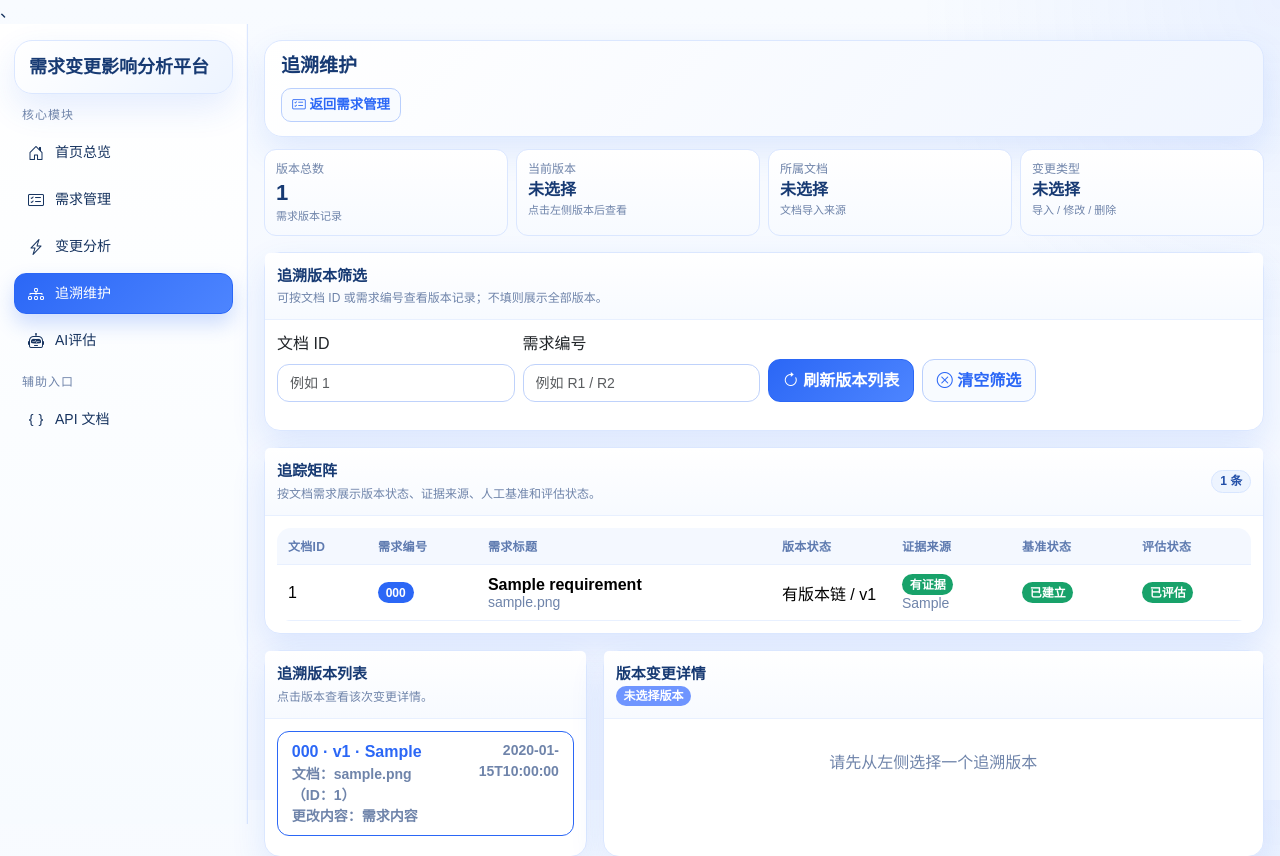
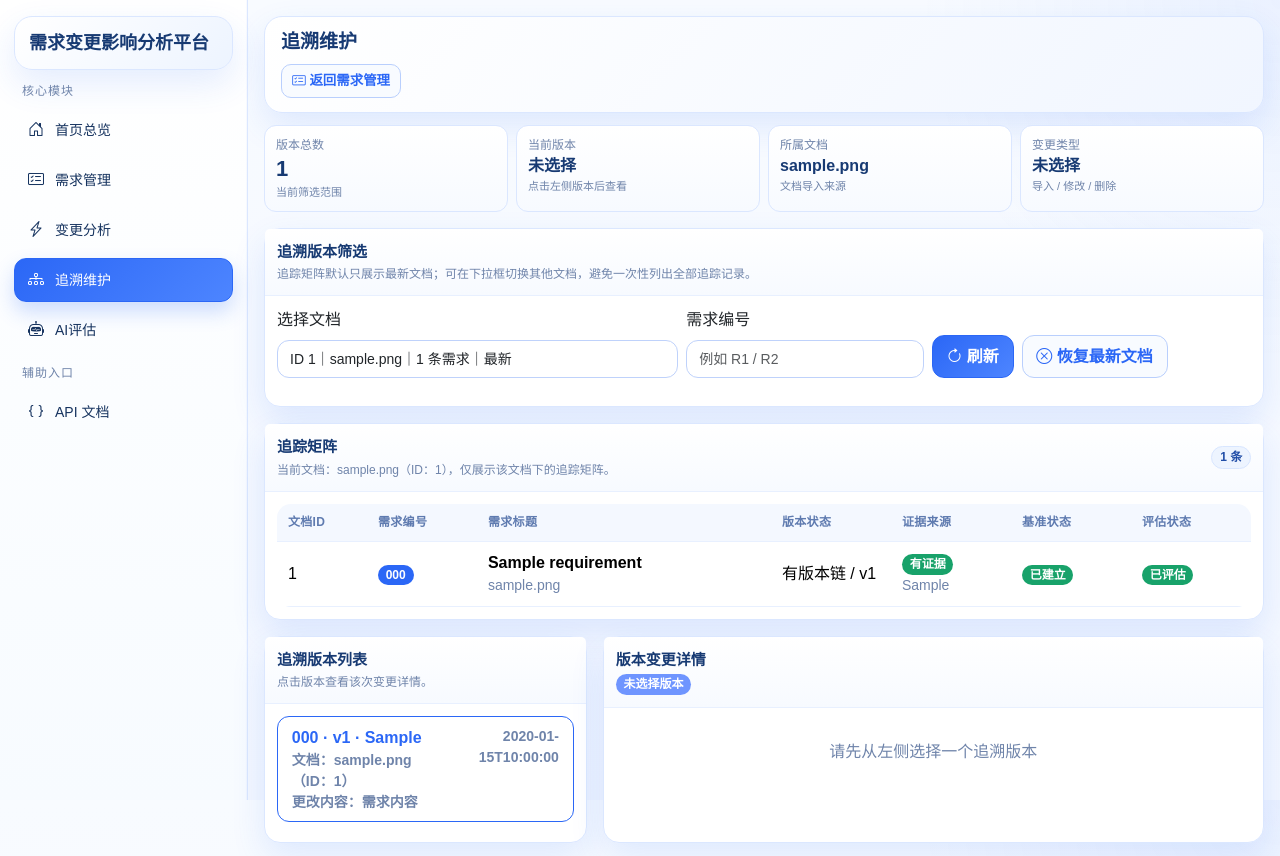
Before and after one commit to CSMA-Graduation-Projects/2026-zhangzhibo-reqtrace, a FastAPI app: page /ui/suggest in a window 1280 px wide. Shown: the top 856 px of the page. Run offline with FastAPI, Linux system fonts and the light colour scheme; tables that the repository leaves empty hold one stand-in row (values such as "Sample post").

Commit message:
Update graduation design project

```diff
--- a/biyesheji/ai_service/templates/suggest.html
+++ b/biyesheji/ai_service/templates/suggest.html
@@ -1,9 +1,7 @@
-<!--追溯维护页面-->、
+<!--追溯维护页面-->
 <!--
-GET /api/v1/trace-versions/trace-matrix：                            加载追踪矩阵
+GET /api/v1/documents：                                               加载文档下拉列表，默认选择最新文档
 GET /api/v1/trace-versions/trace-matrix?document_id={id}：           按文档 ID 加载追踪矩阵
-GET /api/v1/trace-versions/trace-matrix?req_code={req_code}：        按需求编号加载追踪矩阵
-GET /api/v1/trace-versions/requirement-versions：                    加载需求版本列表
 GET /api/v1/trace-versions/requirement-versions?document_id={id}：   按文档 ID 加载需求版本链
 GET /api/v1/trace-versions/requirement-versions?req_code={req_code}：按需求编号加载需求版本链
 GET /api/v1/trace-versions/requirement-versions/{version_id}：       加载指定版本详情和变更差异
@@ -25,7 +23,7 @@ GET /api/v1/trace-versions/requirement-versions/{version_id}：       加载指
         <div class="metric-chip">
             <div class="label">版本总数</div>
             <div class="value" id="metric_total">0</div>
-            <div class="hint">需求版本记录</div>
+            <div class="hint">当前筛选范围</div>
         </div>
         <div class="metric-chip">
             <div class="label">当前版本</div>
@@ -34,7 +32,7 @@ GET /api/v1/trace-versions/requirement-versions/{version_id}：       加载指
         </div>
         <div class="metric-chip">
             <div class="label">所属文档</div>
-            <div class="value fs-6" id="metric_document">未选择</div>
+            <div class="value fs-6" id="metric_document">默认最新文档</div>
             <div class="hint">文档导入来源</div>
         </div>
         <div class="metric-chip">
@@ -48,23 +46,25 @@ GET /api/v1/trace-versions/requirement-versions/{version_id}：       加载指
         <div class="card-header">
             <div>
                 <div class="panel-title">追溯版本筛选</div>
-                <div class="panel-sub">可按文档 ID 或需求编号查看版本记录；不填则展示全部版本。</div>
+                <div class="panel-sub">追踪矩阵默认只展示最新文档；可在下拉框切换其他文档，避免一次性列出全部追踪记录。</div>
             </div>
         </div>
         <div class="card-body">
             <div class="row g-2 align-items-end">
-                <div class="col-md-3">
-                    <label class="form-label">文档 ID</label>
-                    <input id="filter_document_id" class="form-control" placeholder="例如 1">
+                <div class="col-md-5">
+                    <label class="form-label">选择文档</label>
+                    <select id="filter_document_id" class="form-select" onchange="loadVersions()">
+                        <option value="">正在加载文档...</option>
+                    </select>
                 </div>
                 <div class="col-md-3">
                     <label class="form-label">需求编号</label>
                     <input id="filter_req_code" class="form-control" placeholder="例如 R1 / R2">
                 </div>
-                <div class="col-md-6">
+                <div class="col-md-4">
                     <div class="compact-toolbar">
-                        <button class="btn btn-primary" onclick="loadVersions()"><i class="bi bi-arrow-clockwise"></i> 刷新版本列表</button>
-                        <button class="btn btn-outline-secondary" onclick="clearFilters()"><i class="bi bi-x-circle"></i> 清空筛选</button>
+                        <button class="btn btn-primary" onclick="loadVersions()"><i class="bi bi-arrow-clockwise"></i> 刷新</button>
+                        <button class="btn btn-outline-secondary" onclick="clearFilters()"><i class="bi bi-x-circle"></i> 恢复最新文档</button>
                     </div>
                 </div>
             </div>
@@ -72,12 +72,11 @@ GET /api/v1/trace-versions/requirement-versions/{version_id}：       加载指
         </div>
     </div>
 
-
     <div class="card panel-card mb-3">
         <div class="card-header d-flex justify-content-between align-items-center gap-2 flex-wrap">
             <div>
                 <div class="panel-title">追踪矩阵</div>
-                <div class="panel-sub">按文档需求展示版本状态、证据来源、人工基准和评估状态。</div>
+                <div class="panel-sub" id="matrix_subtitle">按当前选择文档展示需求、版本状态、证据来源、人工基准和评估状态。</div>
             </div>
             <span class="badge text-bg-light" id="matrix_count">0 条</span>
         </div>
@@ -135,12 +134,15 @@ GET /api/v1/trace-versions/requirement-versions/{version_id}：       加载指
 <script>
 const API = "/api/v1";
 let currentVersionId = null;
+let documentRows = [];
 
 function esc(s){
     return (s ?? "").toString()
         .replaceAll("&","&amp;")
         .replaceAll("<","&lt;")
-        .replaceAll(">","&gt;");
+        .replaceAll(">","&gt;")
+        .replaceAll('"',"&quot;")
+        .replaceAll("'","&#39;");
 }
 
 function shortText(s, len=90){
@@ -153,19 +155,36 @@ function setMsg(type, text){
     box.innerHTML = text ? `<div class="alert alert-${type} py-2 mb-0">${esc(text)}</div>` : "";
 }
 
+function selectedDocument(){
+    const docId = document.getElementById("filter_document_id").value;
+    return documentRows.find(d => String(d.id) === String(docId));
+}
+
+function updateSelectedDocumentText(){
+    const doc = selectedDocument();
+    const text = doc ? `${doc.original_filename || "未命名文档"}` : "未选择";
+    document.getElementById("metric_document").innerText = text;
+    document.getElementById("matrix_subtitle").innerText = doc
+        ? `当前文档：${text}（ID：${doc.id}），仅展示该文档下的追踪矩阵。`
+        : "请先选择文档后查看追踪矩阵。";
+}
+
 function resetDetail(){
     currentVersionId = null;
     document.getElementById("current_badge").className = "badge text-bg-secondary";
     document.getElementById("current_badge").innerText = "未选择版本";
     document.getElementById("metric_current").innerText = "未选择";
-    document.getElementById("metric_document").innerText = "未选择";
     document.getElementById("metric_change_type").innerText = "未选择";
     document.getElementById("detail_box").innerHTML = `<div class="data-empty">请先从左侧选择一个追溯版本</div>`;
+    updateSelectedDocumentText();
 }
 
 function clearFilters(){
-    document.getElementById("filter_document_id").value = "";
     document.getElementById("filter_req_code").value = "";
+    const sel = document.getElementById("filter_document_id");
+    if (documentRows.length){
+        sel.value = String(documentRows[0].id);
+    }
     loadVersions();
 }
 
@@ -179,6 +198,38 @@ function buildQuery(){
     return q ? `?${q}` : "";
 }
 
+function renderDocuments(rows, preferredId=""){
+    const sel = document.getElementById("filter_document_id");
+    documentRows = Array.isArray(rows) ? rows : [];
+    if (!documentRows.length){
+        sel.innerHTML = `<option value="">暂无文档，请先上传需求文档</option>`;
+        setMsg("warning", "暂无可选择文档，请先在需求管理页上传文档。");
+        updateSelectedDocumentText();
+        return;
+    }
+
+    sel.innerHTML = documentRows.map((d, idx) => {
+        const name = d.original_filename || "未命名文档";
+        const count = Number(d.requirements_count || 0);
+        const latestFlag = idx === 0 ? "｜最新" : "";
+        return `<option value="${esc(d.id)}">ID ${esc(d.id)}｜${esc(name)}｜${count} 条需求${latestFlag}</option>`;
+    }).join("");
+
+    const exists = preferredId && documentRows.some(d => String(d.id) === String(preferredId));
+    sel.value = exists ? String(preferredId) : String(documentRows[0].id);
+    updateSelectedDocumentText();
+}
+
+async function loadDocuments(preferredId=""){
+    const res = await fetch(`${API}/documents`);
+    const data = await res.json().catch(()=> ([]));
+    if (!res.ok){
+        document.getElementById("filter_document_id").innerHTML = `<option value="">文档加载失败</option>`;
+        setMsg("danger", "文档列表加载失败。请检查后端 /api/v1/documents 接口。");
+        return;
+    }
+    renderDocuments(Array.isArray(data) ? data : [], preferredId);
+}
 
 function renderTraceMatrix(rows){
     const tbody = document.getElementById("trace_matrix_tbody");
@@ -186,7 +237,7 @@ function renderTraceMatrix(rows){
     if (!tbody) return;
     count.innerText = `${rows.length || 0} 条`;
     if (!rows.length){
-        tbody.innerHTML = `<tr><td colspan="7" class="data-empty">暂无追踪矩阵数据</td></tr>`;
+        tbody.innerHTML = `<tr><td colspan="7" class="data-empty">当前文档暂无追踪矩阵数据</td></tr>`;
         return;
     }
     tbody.innerHTML = rows.map(r => `
@@ -206,22 +257,15 @@ function renderTraceMatrix(rows){
 }
 
 async function loadTraceMatrix(){
-    const res = await fetch(`${API}/trace-versions/trace-matrix${buildTraceMatrixQuery()}`);
+    const tbody = document.getElementById("trace_matrix_tbody");
+    tbody.innerHTML = `<tr><td colspan="7" class="data-empty">加载中...</td></tr>`;
+    const res = await fetch(`${API}/trace-versions/trace-matrix${buildQuery()}`);
     const data = await res.json().catch(()=> ([]));
     if (!res.ok){
-        const tbody = document.getElementById("trace_matrix_tbody");
-        if (tbody) tbody.innerHTML = `<tr><td colspan="7" class="data-empty text-danger">追踪矩阵加载失败</td></tr>`;
+        tbody.innerHTML = `<tr><td colspan="7" class="data-empty text-danger">追踪矩阵加载失败</td></tr>`;
         return;
     }
     renderTraceMatrix(Array.isArray(data) ? data : []);
-}
-
-function buildTraceMatrixQuery(){
-    const params = new URLSearchParams();
-    const docId = document.getElementById("filter_document_id").value.trim();
-    if (docId) params.set("document_id", docId);
-    const q = params.toString();
-    return q ? `?${q}` : "";
 }
 
 function renderVersionList(data){
@@ -229,7 +273,7 @@ function renderVersionList(data){
     document.getElementById("metric_total").innerText = String(data.length || 0);
 
     if (!data.length){
-        box.innerHTML = `<div class="data-empty">暂无追溯版本记录</div>`;
+        box.innerHTML = `<div class="data-empty">当前文档暂无追溯版本记录</div>`;
         return;
     }
 
@@ -250,6 +294,7 @@ function renderVersionList(data){
 async function loadVersions(){
     resetDetail();
     setMsg("", "");
+    updateSelectedDocumentText();
     const res = await fetch(`${API}/trace-versions/requirement-versions${buildQuery()}`);
     const data = await res.json().catch(()=> ([]));
     if (!res.ok){
@@ -293,7 +338,6 @@ async function loadDetail(versionId){
     }
 
     currentVersionId = versionId;
-    const v = data.version || {};
     const doc = data.document || {};
     const req = data.requirement || {};
 
@@ -326,9 +370,8 @@ async function bootFromQuery(){
     const reqCode = (qs.get("req_code") || "").trim();
     const documentId = (qs.get("document_id") || "").trim();
     if (reqCode) document.getElementById("filter_req_code").value = reqCode;
-    if (documentId) document.getElementById("filter_document_id").value = documentId;
+    await loadDocuments(documentId);
     await loadVersions();
-    await loadTraceMatrix();
 }
 
 bootFromQuery();
```
Also changed, not shown: biyesheji/ai_service/api/v1/requirements.py (+30 -1 lines), biyesheji/ai_service/api/v1/trace_versions.py (+44 -3 lines), biyesheji/ai_service/templates/change.html (+12 -2 lines), biyesheji/README.md (added), 4 other files.
